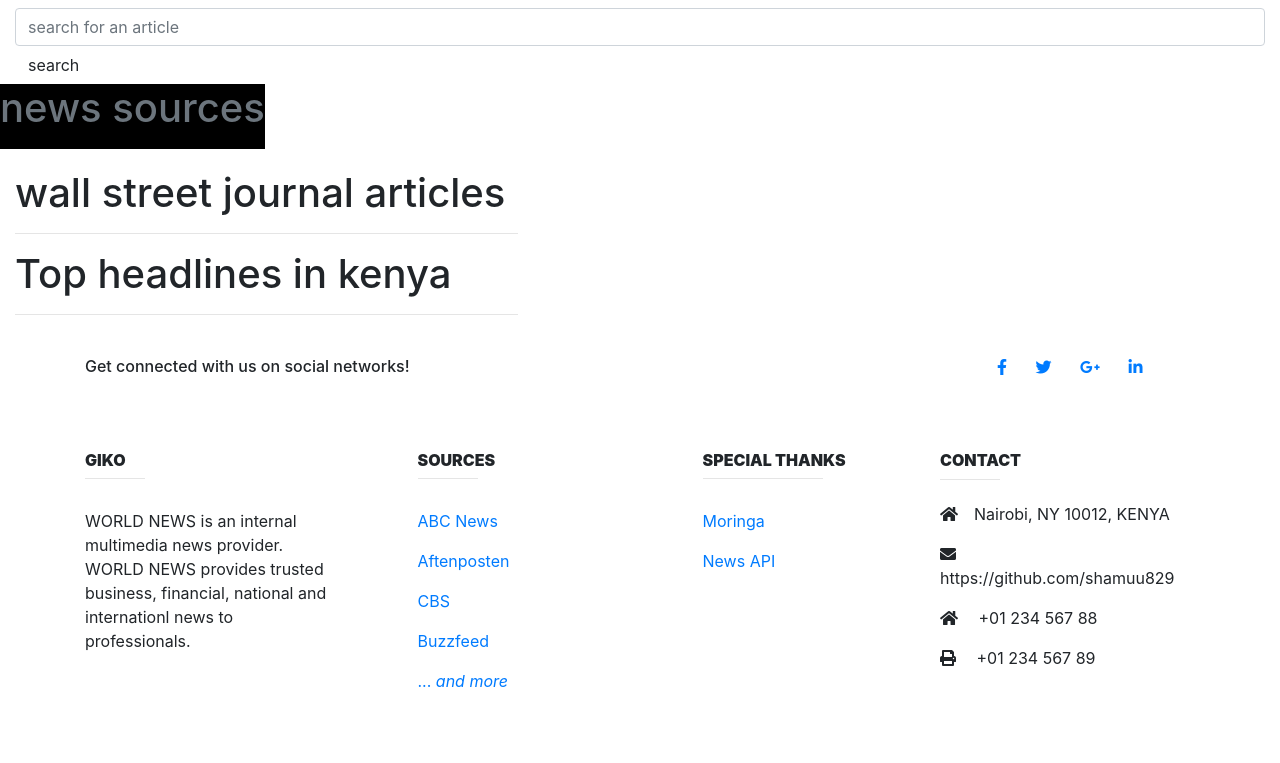
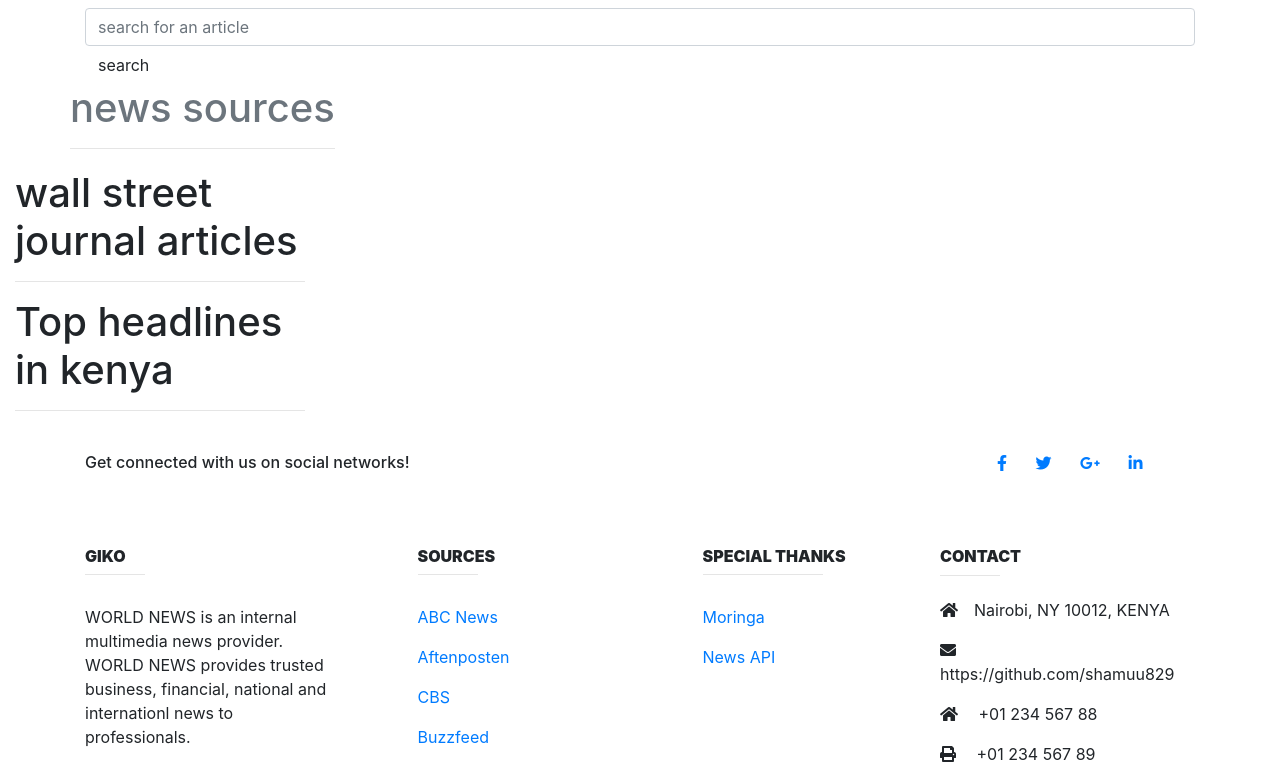
Before and after one commit to shamuu829/flask-week2-ip, a Flask app: template app/templates/index.html in a window 1280 px wide. Shown: the part 68-831 px from the top of the page. Run offline with Flask 2, Linux system fonts and the light colour scheme; the template is opened without the code that fills it, so the values that code supplies are empty; some libraries are stand-ins or nearby versions.

Commit message:
add remaining files

```diff
--- a/app/templates/index.html
+++ b/app/templates/index.html
@@ -2,7 +2,7 @@
 {% extends 'base.html' %}
 {% block content %}
 
-<div class="container-fluid">
+<div class="container">
   <form>
     <input type="text" name="article_query" placeholder="search for an article" class="form-control">
     <input type="submit" value="search" class="btn btn-defaault" >
@@ -11,7 +11,7 @@
 
   <div class="row">
     <div class="sidebar-sticky">
-      <nav class="d-none d-md-block sidebar" style="background-color: black;">
+      <nav class="d-none d-md-block sidebar" style="background-color: white;">
         <h1 class="text-muted" style="color: brown;">news sources</h1>
         <hr>
         {{macro.displayNewsSources(sources)}}
@@ -22,12 +22,12 @@
 
 </div>
 
-<div class="col-lg-5 col-md-12 mb-12">
+<div class="col-md-3">
   <h1 class="my-1">wall street journal articles</h1>
   <hr class="my-3">
   {{macro.displayNews(others)}}
 </div>
-<div class="col-lg-5 col-md-12 mb-12">
+<div class="col-md-3">
   <h1 class="my-1">Top headlines in kenya</h1>
   <hr class="my-3">
   {{macro.displayNews(business_headlines)}}
--- a/config.py
+++ b/config.py
@@ -8,7 +8,7 @@
     """
     NEWS_API_KEY = os.environ.get('NEWS_API_KEY')
     SOURCES_BASE_API_URL = "https://newsapi.org/v2/sources?apiKey={}"
-    EVERYTHING_BASE_API_URL = "https://newsapi.org/v2/everything?domains=wsj.com&apikey={}"
+    EVERYTHING_BASE_API_URL = "https://newsapi.org/v2/everything?sources=bbc-news,al-jazeera-english,cnn,independent,google-news,the-telegraph,the-lad-bible,bloomberg,engadget,espn,fortune&language=en&apiKey={}"
     TOP_HEADLINES_BASE_API_URL = 'https://newsapi.org/v2/top-headlines?sources={}&apiKey={}'
     BUSINESS_TOP_HEADLINES = "https://newsapi.org/v2/top-headlines?country=us&category=business&apiKey={}"
 
```
